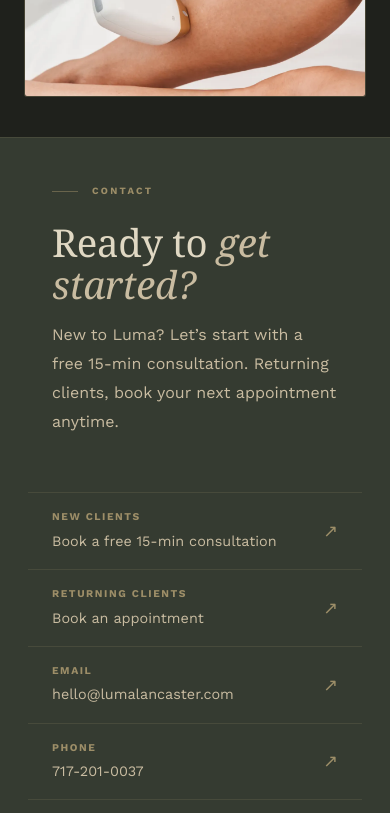
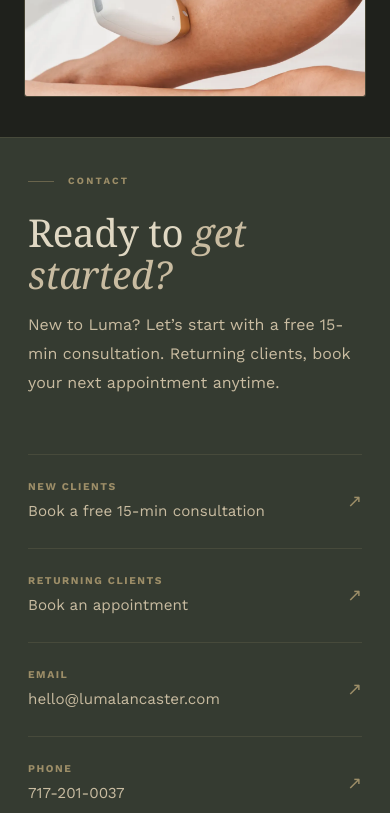
Before and after one commit to bsherman836/Luma, a plain HTML site: page index.html in a window 390 px wide. Shown: the part 4540-5353 px from the top of the page. Drawn offline with nearby package versions, Linux system fonts and the light colour scheme.

Commit message:
Match homepage contact section layout to laser-hair-removal page
Remove negative margins and tighter padding overrides; align mobile
contact section padding (35px top, 28px sides) to match the service page.
Background color unchanged.

Co-Authored-By: Claude Sonnet 4.6 <noreply@anthropic.com>

```diff
--- a/index.html
+++ b/index.html
@@ -1388,11 +1388,7 @@
       .service-desc { max-width: 100%; }
 
       /* CONTACT */
-      .contact-section { padding-top: 45px; }
-      .contact-grid { padding: 0 0 0; }
-      .contact-methods { margin-left: -24px; margin-right: -24px; }
-      .contact-method { padding: 16px 24px; }
-      .contact-method-value { font-size: 0.9rem; }
+      .contact-section { padding-top: 35px; padding-left: 28px; padding-right: 28px; }
 
       /* CTA BANNER */
       .cta-banner { padding: 60px 24px !important; }
```
